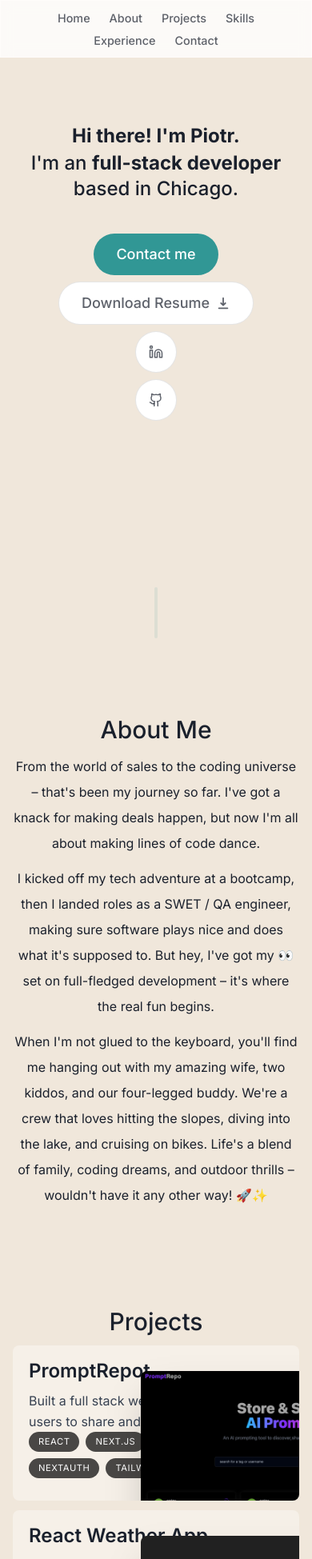
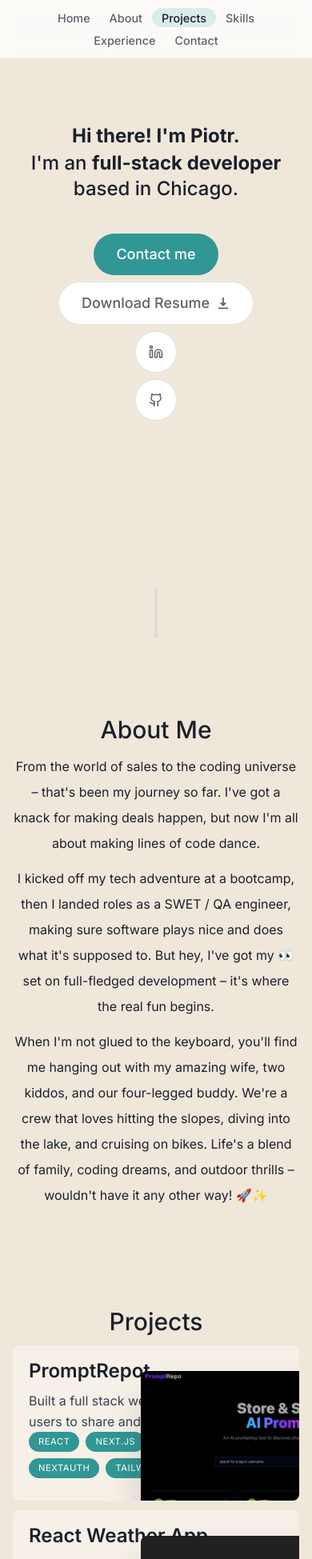
Before and after one commit to piotrzalejski/portfolio-v2, a Next.js app: page / in a window 390 px wide. Shown: the top 1949 px of the page at 80% size. Built offline with nearby package versions, Linux system fonts and the light colour scheme.

Commit message:
feat: add responsiveness to navigation

```diff
--- a/app/layout.tsx
+++ b/app/layout.tsx
@@ -2,6 +2,7 @@
 import { Inter } from 'next/font/google';
 import './globals.css';
 import Header from '@/components/Header';
+import ActiveSectionContextProvider from '@/context/active-section-context';
 
 const inter = Inter({ subsets: ['latin'] });
 
@@ -17,10 +18,12 @@
   children: React.ReactNode;
 }) {
   return (
-    <html lang='en'>
+    <html lang='en' className='!scroll-smooth'>
       <body className={`${inter.className} relative h-[5000px] pt-28 sm:pt-36`}>
-        <Header />
-        {children}
+        <ActiveSectionContextProvider>
+          <Header />
+          {children}
+        </ActiveSectionContextProvider>
       </body>
     </html>
   );
--- a/components/About.tsx
+++ b/components/About.tsx
@@ -2,14 +2,19 @@
 
 import { motion } from 'framer-motion';
 import SectionHeading from './Section-Heading';
+import useSectionInView from '@/lib/hooks';
 
 export default function About() {
+  const { ref } = useSectionInView('About', 0.8);
+
   return (
     <motion.section
-      className='mb-28 max-w-[45rem] text-center leading-8 sm:mb-40'
+      ref={ref}
+      className='mb-28 max-w-[45rem] text-center leading-8 sm:mb-40 scroll-mt-28'
       initial={{ opacity: 0, y: 100 }}
       animate={{ opacity: 1, y: 0 }}
       transition={{ delay: 0.175 }}
+      id='about'
     >
       <SectionHeading heading='About Me' />
       <p className='mb-3'>
--- a/components/Header.tsx
+++ b/components/Header.tsx
@@ -3,8 +3,13 @@
 import { motion } from 'framer-motion';
 import { links } from '@/lib/data';
 import Link from 'next/link';
+import clsx from 'clsx';
+import { useActiveSectionContext } from '@/context/active-section-context';
 
 export default function Header() {
+  const { activeSection, setActiveSection, setTimeOfLastClick } =
+    useActiveSectionContext();
+
   return (
     <header className='z-[999] relative'>
       <motion.div
@@ -16,16 +21,34 @@
         <ul className='flex w-[22rem] flex-wrap items-center justify-center gap-y-1 text-[0.9rem] font-medium sm:w-[initial] sm:flex-nowrap sm:gap-5 text-dark text-opacity-70'>
           {links.map((link) => (
             <motion.li
-              className='h-3/4 flex items-center justify-center'
+              className='h-3/4 flex items-center justify-center relative'
               key={link.hash}
               initial={{ y: -100, opacity: 0 }}
               animate={{ y: 0, opacity: 1 }}
             >
               <Link
                 href={link.hash}
-                className='flex w-full px-3 py-3 hover:text-dark transition'
+                className={clsx(
+                  'flex w-full px-3 py-3 hover:text-dark transition',
+                  { 'text-dark': activeSection === link.name }
+                )}
+                onClick={() => {
+                  setActiveSection(link.name);
+                  setTimeOfLastClick(Date.now());
+                }}
               >
                 {link.name}
+                {link.name === activeSection && (
+                  <motion.span
+                    className='bg-custom-teal-link/30 rounded-full absolute inset-0 -z-10'
+                    layoutId='activeSection'
+                    transition={{
+                      type: 'spring',
+                      stiffness: 400,
+                      damping: 40,
+                    }}
+                  ></motion.span>
+                )}
               </Link>
             </motion.li>
           ))}
--- a/components/Intro.tsx
+++ b/components/Intro.tsx
@@ -1,15 +1,20 @@
 'use client';
 
-import Image from 'next/image';
-import testImage from '@/public/test.png';
 import { motion } from 'framer-motion';
 import Link from 'next/link';
 import { HiDownload } from 'react-icons/hi';
 import { LuGithub, LuLinkedin } from 'react-icons/lu';
+import useSectionInView from '@/lib/hooks';
 
 export default function Intro() {
+  const { ref } = useSectionInView('Home');
+
   return (
-    <section className='mb-28 max-w-[50rem] text-center sm:mb-0'>
+    <section
+      ref={ref}
+      className='mb-28 max-w-[50rem] text-center sm:mb-0 scroll-mt-[100rem]'
+      id='home'
+    >
       <motion.h1
         className='mb-10 mt-10 px-4 text-2xl font-medium sm:text-4xl !leading-normal'
         initial={{ opacity: 0, y: 100 }}
--- a/components/Project.tsx
+++ b/components/Project.tsx
@@ -36,7 +36,7 @@
           {tags.map((tag, index) => (
             <li
               key={index}
-              className='bg-black/[0.7] px-3 py-1 text-[0.7rem] uppercase tracking-wider text-white rounded-full'
+              className='bg-custom-teal px-3 py-1 text-[0.7rem] uppercase tracking-wider text-white rounded-full'
             >
               {tag}
             </li>
--- a/components/Projects.tsx
+++ b/components/Projects.tsx
@@ -4,10 +4,13 @@
 import SectionHeading from './Section-Heading';
 import { projectsData } from '@/lib/data';
 import Project from './Project';
+import useSectionInView from '@/lib/hooks';
 
 export default function Projects() {
+  const { ref } = useSectionInView('Projects', 0.66);
+
   return (
-    <section>
+    <section ref={ref} id='projects' className='scroll-mt-28'>
       <SectionHeading heading='Projects' />
       <div>
         {projectsData.map((project) => (
--- /dev/null
+++ b/context/active-section-context.tsx
@@ -0,0 +1,48 @@
+'use client';
+
+import { useState, createContext, useContext } from 'react';
+import type { SectionName } from '@/lib/types';
+
+type ActiveSectionContextProviderProps = {
+  children: React.ReactNode;
+};
+
+type ActiveSectionContextType = {
+  activeSection: SectionName;
+  setActiveSection: React.Dispatch<React.SetStateAction<SectionName>>;
+  timeOfLastClick: number;
+  setTimeOfLastClick: React.Dispatch<React.SetStateAction<number>>;
+};
+
+export const ActiveSectionContext =
+  createContext<ActiveSectionContextType | null>(null);
+
+export default function ActiveSectionContextProvider({
+  children,
+}: ActiveSectionContextProviderProps) {
+  const [activeSection, setActiveSection] = useState<SectionName>('Home');
+  const [timeOfLastClick, setTimeOfLastClick] = useState(0);
+  return (
+    <ActiveSectionContext.Provider
+      value={{
+        activeSection,
+        setActiveSection,
+        timeOfLastClick,
+        setTimeOfLastClick,
+      }}
+    >
+      {children}
+    </ActiveSectionContext.Provider>
+  );
+}
+
+export function useActiveSectionContext() {
+  const context = useContext(ActiveSectionContext);
+
+  if (context === null) {
+    throw new Error(
+      'useActiveSectionContext must be used within an ActiveSectionContextProvider'
+    );
+  }
+  return context;
+}
--- /dev/null
+++ b/lib/hooks.ts
@@ -0,0 +1,20 @@
+import { useActiveSectionContext } from '@/context/active-section-context';
+import { useEffect } from 'react';
+import { useInView } from 'react-intersection-observer';
+import type { SectionName } from './types';
+
+export default function useSectionInView(
+  sectionName: SectionName,
+  thresh = 0.5
+) {
+  const { ref, inView } = useInView({ threshold: thresh });
+  const { setActiveSection, timeOfLastClick } = useActiveSectionContext();
+
+  useEffect(() => {
+    if (inView && Date.now() - timeOfLastClick > 1000) {
+      setActiveSection(sectionName);
+    }
+  }, [inView, timeOfLastClick, sectionName]);
+
+  return { ref };
+}
--- /dev/null
+++ b/lib/types.ts
@@ -0,0 +1,3 @@
+import { links } from './data';
+
+export type SectionName = (typeof links)[number]['name'];
--- a/package.json
+++ b/package.json
@@ -9,11 +9,13 @@
     "lint": "next lint"
   },
   "dependencies": {
+    "clsx": "^2.1.0",
     "framer-motion": "^10.18.0",
     "next": "14.0.4",
     "react": "^18",
     "react-dom": "^18",
-    "react-icons": "^5.0.1"
+    "react-icons": "^5.0.1",
+    "react-intersection-observer": "^9.5.3"
   },
   "devDependencies": {
     "@types/node": "^20",
--- a/tailwind.config.ts
+++ b/tailwind.config.ts
@@ -20,6 +20,7 @@
         'custom-teal': '#319795',
         'custom-teal-dark': '#2c7a78',
         cream: 'rgb(240,231,219)',
+        'custom-teal-link': '#88ccca',
       },
     },
   },
```
Also changed, not shown: 1 other file (tests, documents, lock files or other folders).
